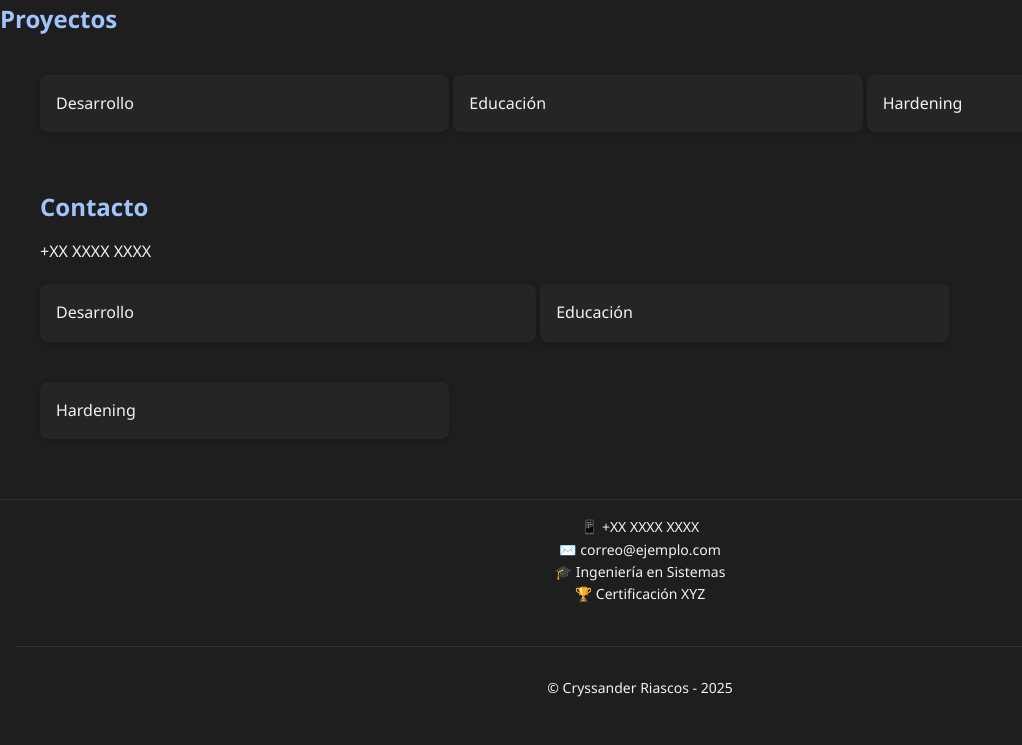
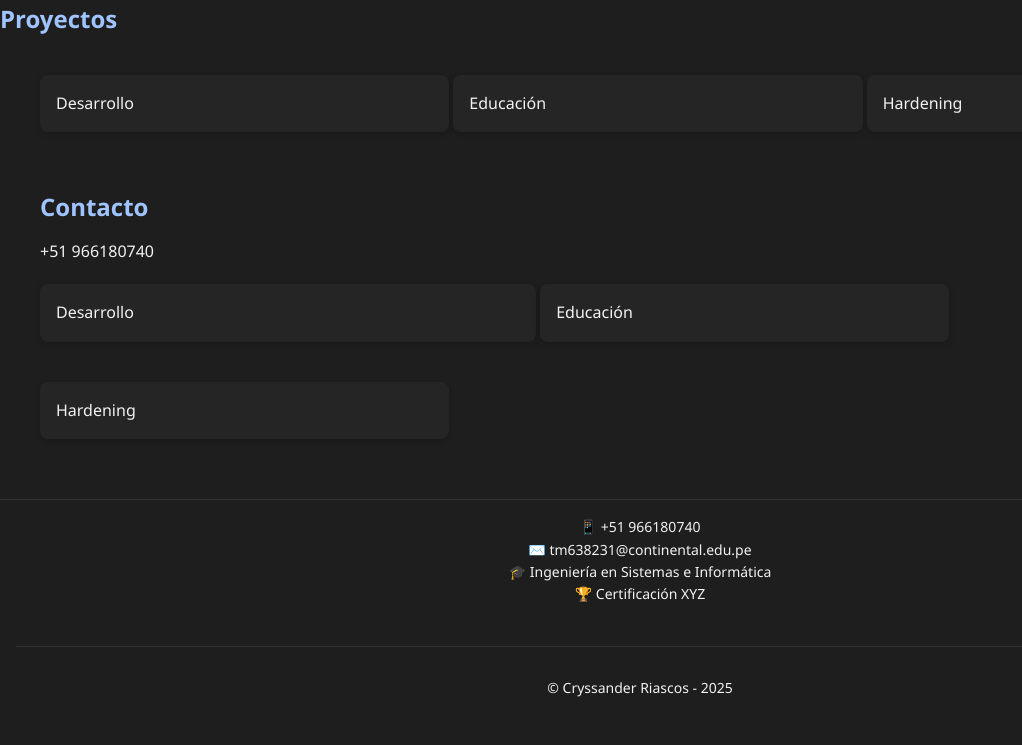
Before and after one commit to rlaricorcontinental/grupo8nrc23730, a Jekyll site: the page built from TM638231/index2.md, in a window 1280 px wide. Shown: the part 492-1237 px from the top of the page, without its empty margins (0-1022 px from the left). Built offline with Jekyll 4.4.1, drawn with Linux system fonts in a browser that asks for light colours.

Commit message:
Update index2.md

```diff
--- a/TM638231/index2.md
+++ b/TM638231/index2.md
@@ -1,11 +1,11 @@
 ---
 layout: tm638231-index
 title: "Mi Portafolio"
-name: "Tu Nombre"
+name: "Cryssander Jaime Riascos Santiago"
 description: "Desarrollador, Educador y Especialista en Seguridad"
-phone: "+XX XXXX XXXX"
-email: "correo@ejemplo.com"
-education: "Ingeniería en Sistemas"
+phone: "+51 966180740"
+email: "tm638231@continental.edu.pe"
+education: "Ingeniería en Sistemas e Informática"
 certifications: "Certificación XYZ"
 ---
 
```
